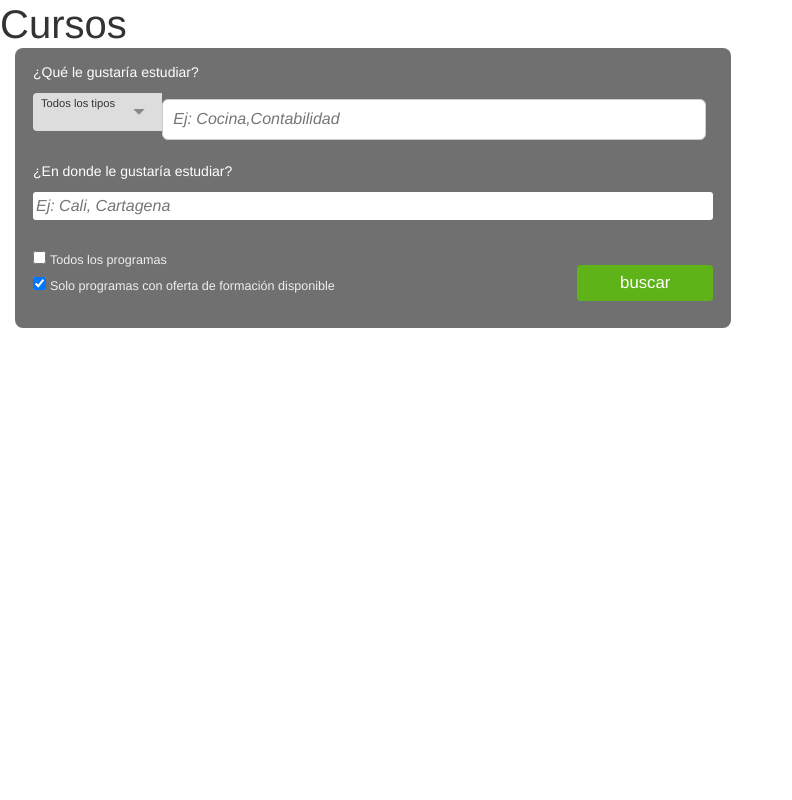
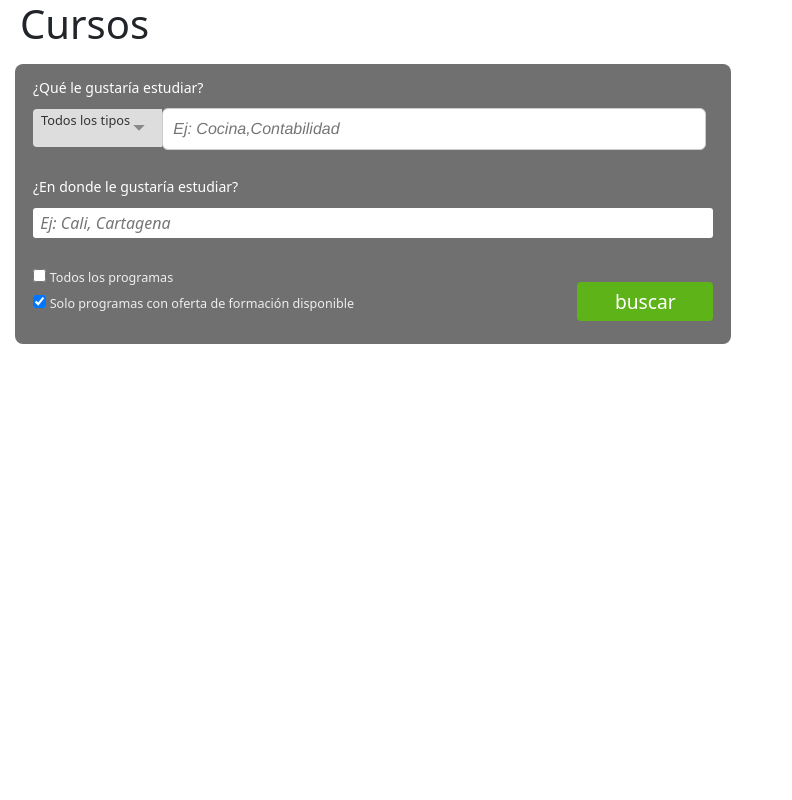
Before and after one commit to Juan-Barraza/sena_clon, a Django app: template sena_genius/templates/home.html in a window 1280 px wide. Shown: the whole page, without its empty margins (0-792 px from the left). Run offline with Django 5.2, Linux system fonts and the light colour scheme; the template is opened without the code that fills it, so the values that code supplies are empty; some libraries are stand-ins or nearby versions.

Commit message:
updates(updates template home)

```diff
--- a/sena_genius/static/css/bootstrap.min.css
+++ /dev/null
@@ -1,58 +0,0 @@
-html {
-	font-family: sans-serif;
-	-ms-text-size-adjust: 100%;
-	-webkit-text-size-adjust: 100%;
-}
-
-
-
-.col-xs-1,.col-sm-1,.col-md-1,.col-lg-1,.col-xs-2,.col-sm-2,.col-md-2,.col-lg-2,.col-xs-3,.col-sm-3,.col-md-3,.col-lg-3,.col-xs-4,.col-sm-4,.col-md-4,.col-lg-4,.col-xs-5,.col-sm-5,.col-md-5,.col-lg-5,.col-xs-6,.col-sm-6,.col-md-6,.col-lg-6,.col-xs-7,.col-sm-7,.col-md-7,.col-lg-7,.col-xs-8,.col-sm-8,.col-md-8,.col-lg-8,.col-xs-9,.col-sm-9,.col-md-9,.col-lg-9,.col-xs-10,.col-sm-10,.col-md-10,.col-lg-10,.col-xs-11,.col-sm-11,.col-md-11,.col-lg-11,.col-xs-12,.col-sm-12,.col-md-12,.col-lg-12
-	{
-	position: relative;
-	min-height: 1px;
-	padding-left: 15px;
-	padding-right: 15px;
-}
-
-* {
-	/* -webkit-box-sizing: border-box; */
-	-moz-box-sizing: border-box;
-	box-sizing: border-box;
-}
-
-* {
-	-webkit-box-sizing: border-box;
-	-moz-box-sizing: border-box;
-	box-sizing: border-box;
-}
-input, button, select, textarea {
-    font-family: inherit;
-    font-size: inherit;
-    line-height: inherit;
-}
-
-*:before,*:after {
-	-webkit-box-sizing: border-box;
-	-moz-box-sizing: border-box;
-	box-sizing: border-box;
-}
-
-input, button, select, textarea {
-    font-family: inherit;
-    font-size: inherit;
-    line-height: inherit;
-}
-
-input, button, select, textarea {
-    font-family: inherit;
-    font-size: inherit;
-    line-height: inherit;
-}
-
-button, html input[type="button"], input[type="reset"], input[type="submit"] {
-    -webkit-appearance: button;
-    cursor: pointer;
-}
-button, select {
-    text-transform: none;
-}
--- a/sena_genius/static/css/styles2.css
+++ b/sena_genius/static/css/styles2.css
@@ -336,21 +336,8 @@ margin-top: 18px;
 
 element.style {
     width: 80%;
+
 }
-.input_blanco, .input_blanco_obligatorio, .input_blanco_ok, .input_blanco_error {
-    /* font-family: "Helvetica Neue", sans-serif; */
-    /* font-size: 13px; */
-    /* color: #222222; */
-    /* position: relative; */
-    padding: 10px 40px 10px 10px;
-    /* border-radius: 6px; */
-    /* background-repeat: no-repeat; */
-    /* width: 100%; */
-    /* margin-top: 6px; */
-    /* border: 1px solid #ccc; */
-    /* margin-bottom: 12px; */
-}
-
 /* Text inputs */
 .input_blanco,.input_blanco_obligatorio,.input_blanco_ok,.input_blanco_error
 	{
@@ -362,9 +349,9 @@ element.style {
 	border-radius: 6px;
 	background-repeat: no-repeat;
 	width: 100%;
-	margin-top: 6px;
+	margin-top: -1px;
 	border: 1px solid #ccc;
-	margin-bottom:12px;
+	margin-bottom:10px;
 }
 
 input:focus {
--- a/sena_genius/templates/home.html
+++ b/sena_genius/templates/home.html
@@ -1,12 +1,16 @@
 {% extends "base.html" %}
 {% load static %}
 {% block content %}
-    <h1>Cursos</h1>
+<div id="curso">
+    <h1 style="margin-left: 20px;">Cursos</h1>
+</div>
+
 <ul>
     {% for curso in cursos %}
     <li>{{ curso.nombre }}</li>
     {% endfor %}
 </ul>
+
 <div class="col-md-8" id="area_trabajo_1">
     <div id="area_trabajo_buscador">
         <div>
@@ -97,49 +101,6 @@
                                 </div>
                             </div>
                         </div>
-                        <div class="col-md-6">
-                            <div id="empresaBusqueda" style="display: none">
-                                <div class="autocomplete">
-                                    <h2>Empresa</h2>
-                                    <div class="tooltip tooltip_inicio" style="float:right; position:absolute; top: 31px; left: 85px;">
-                                        <span>Ingrese el nombre de la empresa ó NIT para mejorar el resultado de la búsqueda.</span>
-                                    </div>
-                                    <div>
-                                        <div class="back_input" id="divEmpresa" style="border: 0; text-align: left; width: 100%;; min-width: 100px !important; color: #999999; font-style: italic;border-radius:4px;padding-left:15px;height:31px;">
-                                            <input autocomplete="off" maxlenght="200" name="campoEmpresa" style="border: 0; text-align: left; width: 100%; min-width: 100px !important; color: #999999; font-style: italic;border-radius:4px;height:31px;" type="text">
-                                        </div>
-                                    </div>
-                                </div>
-                            </div>
-                        </div>
-                        <div class="col-md-6">
-                            <div id="divNivelFormacionBusquedaCT" style="display: none;">
-                                <div class="autocomplete">
-                                    <h2>Nivel de Formación</h2>
-                                    <div class="tooltip tooltip_inicio" style="float:right; position:absolute; top: 31px; left: 150px;">
-                                        <span>Seleccione el nivel de formación para mejorar el resultado de la búsqueda.</span>
-                                    </div>
-                                    <div>
-                                        <div class="select_blanco" id="divNivelFormacionCT">
-                                            <select class="gwt-ListBox" style="width: 98%;" name="nfct">
-                                                <option value="-1">Todos los niveles de formación</option>
-                                                <option value="1">AUXILIAR</option>
-                                                <option value="7">ESPECIALIZACIÓN TECNOLÓGICA</option>
-                                                <option value="10">OPERARIO</option>
-                                                <option value="223">PROFUNDIZACIÓN TÉCNICA</option>
-                                                <option value="6">TECNÓLOGO</option>
-                                                <option value="2">TÉCNICO</option>
-                                            </select>
-                                        </div>
-                                    </div>
-                                </div>
-                            </div>
-                        </div>
-                    </div>
-
-
-            </div>
-         <div>
                     </div>
                     <div id="area_trabajo_1_buscador_3">
                         <button type="button" class="btn-buscar">
@@ -161,27 +122,42 @@
                                 <label for="gwt-uid-50"></label>
                             </span>
                             <span class="texto_input">Solo programas con oferta de formación disponible</span>
-                <div class="tooltip tooltip_inicio" id="tt1" style="float:right; position:absolute; top: 223px; left: 389px;">
+                            <div class="tooltip tooltip_inicio" id="tt1" style="float:right; position:absolute; top: 10px; left: 389px;">
                                 <span>Esta opción le permite buscar solo en los programas educativos del SENA, que tienen oferta de formación disponible en este momento.</span>
                             </div>
                         </label>
                     </div>
+                </form>
+            </div>
+        </div>
+    </div>
+</div>
 <script src="https://code.jquery.com/jquery-3.6.0.min.js"></script>
 <script>
     $(document).ready(function() {
-        // Cuando se hace clic en uno de los checkboxes
         $('input[name="todosLosProgramas"], input[name="ofertaDisponible"]').click(function() {
-            // Desmarcar ambos checkboxes
             $('input[name="todosLosProgramas"], input[name="ofertaDisponible"]').prop('checked', false);
-            // Marcar solo el checkbox que se hizo clic
             $(this).prop('checked', true);
         });
     });
 </script>
-    </div>
+<script src="https://code.jquery.com/jquery-3.6.0.min.js"></script>
+<script>
+    $(document).ready(function() {
+        $('input[name="todosLosProgramas"], input[name="ofertaDisponible"]').click(function() {
+            $('input[name="todosLosProgramas"], input[name="ofertaDisponible"]').prop('checked', false);
+            $(this).prop('checked', true);
+        });
 
-    </form>
-    </div>
+        $('input[name="radio"]').click(function() {
+            $('input[name="radio"]').not(this).prop('checked', false);
+            var labelText = $(this).siblings('span.texto_input').text();
+            $('#label_tipo').text(' ' + labelText);
+        });
+    });
 
-
+    function changeLabel(labelText) {
+        $('#label_tipo').text(' ' + labelText);
+    }
+</script>
 {% endblock %}
```
Also changed, not shown: other parts of sena_genius/templates/home.html (+14 -14 lines), archivo.txt (deleted, +0 -8 lines). Lines whose indentation alone changed are shown as unchanged.
